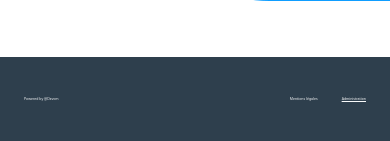
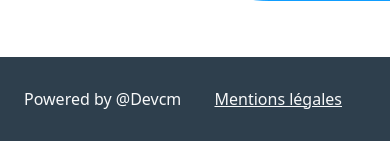
Before and after one commit to gitcmartel/blog, a PHP site: the page made by templates/Home/Home.html.twig in a window 390 px wide; the page is wider, and only the part inside the window is pictured. Shown: the part 3612-3753 px from the top of that part. Run offline with PHP 8.4, Linux system fonts and the light colour scheme; the template is opened without the code that fills it, so the values that code supplies are empty; some libraries are stand-ins or nearby versions.

Commit message:
Layout modifications for responsive behavior

```diff
--- a/templates/Layout/Layout.html.twig
+++ b/templates/Layout/Layout.html.twig
@@ -12,8 +12,7 @@
 
 <body>
     <header>
-        <div>
-            <nav class="navbar navbar-expand-lg navbar-light">
+        <nav class="navbar bg-white sticky-top navbar-expand-lg navbar-light">
             <div class="container-fluid">
                 <button class="navbar-toggler" type="button" data-bs-toggle="collapse" data-bs-target="#navbarNav"
                     aria-controls="navbarNav" aria-expanded="false" aria-label="Toggle navigation">
@@ -75,8 +74,10 @@
                         {% if activeUser == "" %}
                         <li><a class="dropdown-item" href="#">Connexion</a></li>
                         {% else %}
-                            <li><a class="dropdown-item rowAction" data-action="Déconnection" data-id="index.php?action=Connexion\Disconnection" data-message="Confirmez-vous la déconnexion ?"
-                                    data-bs-toggle="modal" data-bs-target="#confirmationModal">Déconnexion</a></li>
+                        <li><a class="dropdown-item rowAction" data-action="Déconnection"
+                                data-id="index.php?action=Connexion\Disconnection"
+                                data-message="Confirmez-vous la déconnexion ?" data-bs-toggle="modal"
+                                data-bs-target="#confirmationModal">Déconnexion</a></li>
                         {% endif %}
                     </ul>
                     {% endif %}
@@ -88,7 +89,7 @@
                 {% block title %}{% endblock %}
             </p>
         </div>
-        </div>
+
     </header>
     {% block body %}{% endblock %}
 
@@ -125,12 +126,11 @@
 
     <footer>
         <div class="mt-5 d-flex justify-content-between h-100">
-            <div class="text-light font-size4 d-flex align-items-center ms-4">
+            <div class="text-light fs-6 d-flex align-items-center ms-4">
                 <p>Powered by @Devcm</p>
             </div>
-            <div class="text-light font-size4 d-flex align-items-center me-4">
-                <p class="me-4">Mentions légales</p>
-                <a class="text-light" href="index.php?action=Admin\Post\AdminPostList&pageNumber=1">Administration</a>
+            <div class="text-light fs-6 d-flex align-items-center me-4">
+                <a href="" class="me-4 text-reset">Mentions légales</a>
             </div>
         </div>
     </footer>
@@ -142,8 +142,7 @@
     integrity="sha256-2Pmvv0kuTBOenSvLm6bvfBSSHrUJ+3A7x6P5Ebd07/g=" crossorigin="anonymous">
     </script>
 <script src="https://cdn.jsdelivr.net/npm/bootstrap@5.1.3/dist/js/bootstrap.bundle.min.js"
-    integrity="sha384-ka7Sk0Gln4gmtz2MlQnikT1wXgYsOg+OMhuP+IlRH9sENBO0LRn5q+8nbTov4+1p"
-    crossorigin="anonymous">
+    integrity="sha384-ka7Sk0Gln4gmtz2MlQnikT1wXgYsOg+OMhuP+IlRH9sENBO0LRn5q+8nbTov4+1p" crossorigin="anonymous">
     </script>
 
 </html>
```
Lines whose indentation alone changed are shown as unchanged.
